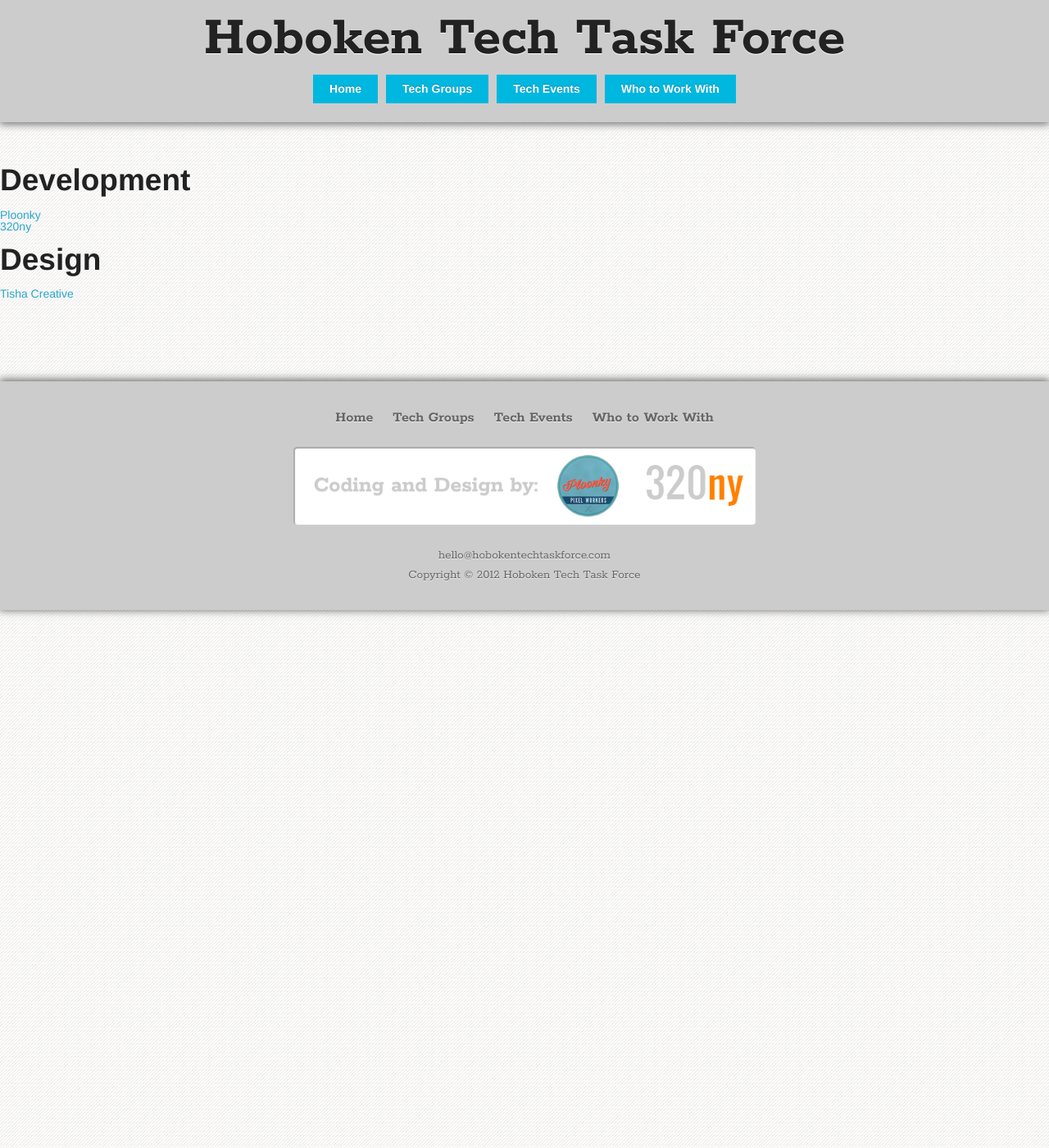
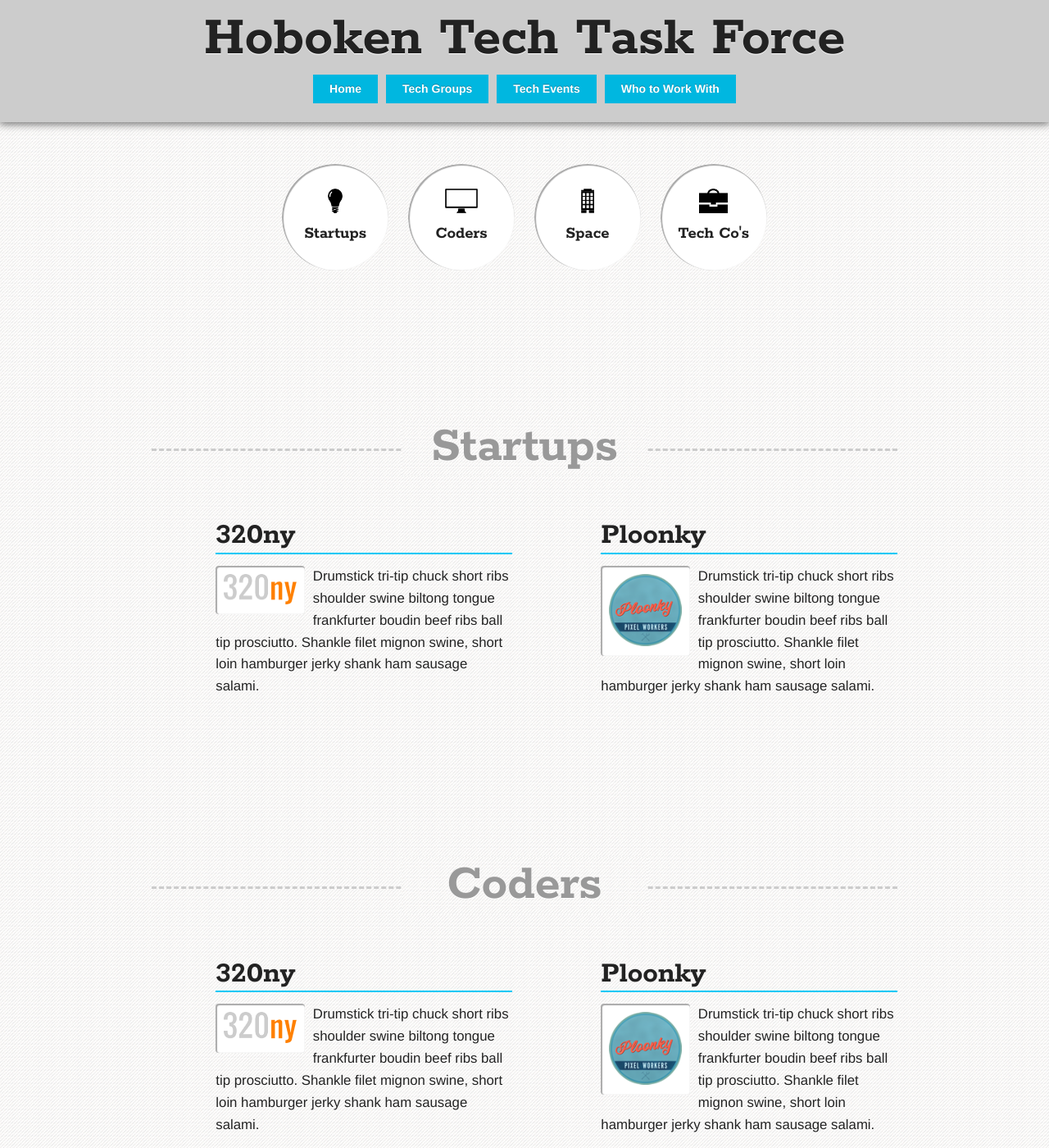
Before and after one commit to HTTF/httf.github.com, a Jekyll site: the page built from working.htm, in a window 1280 px wide and 1400 px high. Shown: the whole window at 82% size. Built offline with Jekyll 4.4.1, drawn with Linux system fonts in a browser that asks for light colours; some of the changed text lies outside the part shown.

Commit message:
styled events and who to work with pages

```diff
--- a/css/style.css
+++ b/css/style.css
@@ -77,9 +77,37 @@
 }
 
 
+/* -----------------------
+  GROUPS
+----------------------- */
+.groups-member {
+  margin-bottom: 30px;
+}
+.groups-member h2 {
+  font-family: 'Rokkitt', serif;
+  border-bottom: 2px solid #00C8F5;
+}
+.groups-member a {
+  float: left;
+  width: 30%;
+  margin-right: 10px;
+  padding: 10px;
+  background: #fff;
+  -webkit-box-shadow: inset 1px 1px 1px 1px #aaa;
+  box-shadow: inset 1px 1px 1px 1px #aaa;
+  border-radius: 4px;
+  -webkit-border-radius: 4px;
+}
+.groups-member p {
+  margin: 0;
+  padding: 0;
+}
+
+
 /* ------------------------------
   EVENTS
 ------------------------------ */
+/*
 #calendar {
   left: 25%;
   position: absolute;
@@ -112,37 +140,117 @@
   padding-bottom: 3em;
   padding-right: 0.3em;
 }
+*/
 
 
-/* -----------------------
-  GROUPS
------------------------ */
-/*
-.groups {
-  left: 25%;
-  position: absolute;
-  top: 30%;
-  width: 50%;
-}
-*/
-.groups-member {
-  margin-bottom: 30px;
-}
-.groups-member h2 {
+#calendar .event_title a {
   font-family: 'Rokkitt', serif;
   border-bottom: 2px solid #00C8F5;
+  font-size: 2.5em;
+  color: #222;
+  font-weight: bold;
 }
-.groups-member a {
-  float: left;
-  width: 30%;
-  margin-right: 10px;
-  padding-right: 10px;
+.event_line {
+  display: inline-block;
+  width: 100%;
+  margin-bottom: 40px;
 }
-.groups-member p {
-  margin: 0;
-  padding: 0;
+.event_list,
+.meta_list {
+  width: 70%;
+  padding-left: 20px;
+  border-left: 1px dashed #ccc;
+  margin-top: 10px;
+}
+.event_list {
+  margin-top: 0;
+}
+.event_list li {
+  font-size: 1.2em;
+  text-shadow: 0 1px 0 #fff;
+  list-style-type: none;
+}
+.event-info-item {
+  color: #888;
+  font-family: 'Rokkitt', serif;
+  font-size: 1.3em;
+  text-transform: uppercase;
+  font-weight: bold;
+}
+.dateTime,
+.RSVP,
+.fee {
+  font-size: 1.2em;
+  list-style-type: none;
+}
+.RSVP a {
+  color: #222;
 }
 
+
+/* ------------------------------
+  WORK WITH
+------------------------------ */
+.work-with {
+  text-align: center;
+}
+.work-with li {
+  display: inline-block;
+  height: 130px;
+  width: 130px;
+  margin: 0 10px;
+  text-align: center;
+  list-style-type: none;
+  background: #fff url("images/noise.png");
+  -webkit-box-shadow: inset 1px 1px 1px 1px #aaa;
+  box-shadow: inset 1px 1px 1px 1px #aaa;
+  border-radius: 150px;
+  -webkit-border-radius: 150px;
+}
+.work-with a:hover li {
+  background-color: #00B7E0;
+  box-shadow: none;
+  -webkit-box-shadow: none;
+}
+.work-with a:hover h3 {
+  color: #fff;
+  text-shadow: 0 -1px 0 #0085A3;
+}
+.work-with h3 {
+  display: inline-block;
+  font-size: 1.5em;
+  font-family: 'Rokkitt', serif;
+}
+.work-with img {
+  display: inline-block;
+  margin-top: 30px;
+  height: 30px;
+  vertical-align: middle;
+  text-align: center;
+}
+.work-with-headers {
+  margin-top: 200px;
+}
+.work-with-headers span {
+  display: block;
+  border-top: 3px dashed #ccc;
+}
+.work-with-headers h1 {
+  position: relative;
+  font-size: 4.5em;
+  top: -39px;
+  width: 33%;
+  margin: 0 auto;
+  padding: 0 20px;
+  text-align: center;
+  color: #999;
+  font-family: 'Rokkitt', serif;
+  background-image: url("../images/striped_lens.png");
+  text-shadow: 0 1px 0 #fff;
+}
+.work-with-headers.two-lines h1 {
+    top: -74px;
+}
 
 
 /* ------------------------------
--- a/javascript/meetup.js
+++ b/javascript/meetup.js
@@ -60,15 +60,15 @@
     text += '<div class="event_meta">';
     text += '  <ul class="meta_list">';
     text += '    <li class="dateTime">';
-    text += '      <span class="date">' + dayOfWeek[event_date.getDay()] + ' ' + monOfYear[event_date.getMonth()] + ' ' + event_date.getDate() + '</span><br>';
+    text += '      <span class="date"><span class="event-info-item">Date:</span> ' + dayOfWeek[event_date.getDay()] + ' ' + monOfYear[event_date.getMonth()] + ' ' + event_date.getDate() + '</span>';
     text += '      <span class="time">' + hourOfDay[0] + ':'+ getMinOfHour(event_date) + ' ' + hourOfDay[1] + '</span>';
     text += '    </li>';
     text += '    <li class="RSVP">';
-    text += '      <a href="' + val.event_url + '">' + val.yes_rsvp_count + formatRSVPLim(val.rsvp_limit) + ' attending </a>';
+    text += '      <span class="event-info-item">Attending:</span> <a href="' + val.event_url + '">' + val.yes_rsvp_count + formatRSVPLim(val.rsvp_limit) + '</a>';
     text += '    </li>'
     if (val.fee!=undefined){
       text += '    <li class="fee">';
-      text += '      <span>Price:</span><br>';
+      text += '      <span class="event-info-item">Price:</span>';
       text += '      <span>$'+val.fee.amount+'</span>';
       text += '    </li>'
     }
@@ -79,17 +79,17 @@
     if (val.venue!=undefined){
       var addr = formatAddress(val.venue.address_1, val.venue.city, val.venue.state);
       text += '    <li class="group_name">';
-      text += '      <a href="' + val.event_url + '">' + val.venue.name +'</a>';
+      text += '      <span class="event-info-item">Organizer:</span> <a href="' + val.event_url + '">' + val.venue.name +'</a>';
       text += '    </li>';
       text += '    <li class="group_address">';
-      text += '      <span>'+ addr +'<a href="http://maps.google.com/maps?q='+addr.replace(/ /g,"+")+'">map</a></span>';
+      text += '      <span><span class="event-info-item">Location:</span> '+ addr +'<a href="http://maps.google.com/maps?q='+addr.replace(/ /g,"+")+'">map</a></span>';
       text += '    </li>';
     }
-    text += '    <li class="group_desc">';
+    text += '    <li class="group_desc"><span class="event-info-item">About:</span> ';
     text += strip(val.description).substring(0,300)+ '...';
     text += '    </li>';
     text += '    <li class="group_host">';
-    text += '      <span>Hosted by: '+val.event_hosts[0].member_name+'</span>';
+    text += '      <span><span class="event-info-item">Host:</span> '+val.event_hosts[0].member_name+'</span>';
     text += '    </li>';
     text += '  </ul>';
   });
--- a/working.htm
+++ b/working.htm
@@ -3,8 +3,159 @@
 title: Who to Work With
 ---
 
-<h2>Development</h2>
-<a href="http://ploonky.com">Ploonky</a><br>
-<a href="http://320ny.com/">320ny</a><br>
-<h2>Design</h2>
-<a href="http://tishacreative.com">Tisha Creative</a><br>
+<div class="row">
+    <div class="twelve columns groups">
+
+		<div class="row">
+		    <div class="nine columns centered work-with">
+		    	<ul>
+		    		<a href="#startups">
+		    			<li>
+		    				<img src="images/startups.png">
+		    				<br><h3>Startups</h3>
+		    			</li>
+		    		</a>
+		    		<a href="#coders">
+		    			<li>
+		    				<img src="images/programmer.png">
+		    				<br><h3>Coders</h3>
+		    			</li>
+		    		</a>
+		    		<a href="#space">
+		    			<li>
+		    				<img src="images/office-space.png">
+		    				<br><h3>Space</h3>
+		    			</li>
+		    		</a>
+		    		<a href="#tech">
+		    			<li>
+		    				<img src="images/tech-companies.png">
+		    				<br><h3>Tech Co's</h3>
+		    			</li>
+		    		</a>
+		    	</ul>
+			</div><!-- end columns-->
+		</div><!-- end row -->
+
+		<!--
+
+		STARTUPS SECTION
+
+		-->
+
+		<div class="row" id="startups">
+		    <div class="twelve columns work-with-headers">
+		    	<span>
+		    		<h1>Startups</h1>
+		    	</span>
+		    </div><!-- end columns-->
+		</div><!-- end row -->
+
+    	<div class="row">
+			<section class="five columns offset-by-one groups-member">
+				<h2>320ny</h2>
+				<a href="http://320ny.com/" target="_blank"><img src="images/320ny-small.png" alt="320ny" title="320ny"></a>
+				<p>Drumstick tri-tip chuck short ribs shoulder swine biltong tongue frankfurter boudin beef ribs ball tip prosciutto. Shankle filet mignon swine, short loin hamburger jerky shank ham sausage salami.</p>
+			</section>
+
+			<section class="five columns offset-by-one groups-member">
+				<h2>Ploonky</h2>
+				<a href="http://ploonky.com" target="_blank"><img src="images/ploonky-small.png" alt="ploonky" title="ploonky"></a>
+				<p>Drumstick tri-tip chuck short ribs shoulder swine biltong tongue frankfurter boudin beef ribs ball tip prosciutto. Shankle filet mignon swine, short loin hamburger jerky shank ham sausage salami.</p>
+			</section>
+		</div><!-- end row -->
+
+		<!--
+
+		CODERS SECTION
+
+		-->
+
+		<div class="row" id="coders">
+		    <div class="twelve columns work-with-headers">
+		    	<span>
+		    		<h1>Coders</h1>
+		    	</span>
+		    </div><!-- end columns-->
+		</div><!-- end row -->
+
+    	<div class="row">
+			<section class="five columns offset-by-one groups-member">
+				<h2>320ny</h2>
+				<a href="http://320ny.com/" target="_blank"><img src="images/320ny-small.png" alt="320ny" title="320ny"></a>
+				<p>Drumstick tri-tip chuck short ribs shoulder swine biltong tongue frankfurter boudin beef ribs ball tip prosciutto. Shankle filet mignon swine, short loin hamburger jerky shank ham sausage salami.</p>
+			</section>
+
+			<section class="five columns offset-by-one groups-member">
+				<h2>Ploonky</h2>
+				<a href="http://ploonky.com" target="_blank"><img src="images/ploonky-small.png" alt="ploonky" title="ploonky"></a>
+				<p>Drumstick tri-tip chuck short ribs shoulder swine biltong tongue frankfurter boudin beef ribs ball tip prosciutto. Shankle filet mignon swine, short loin hamburger jerky shank ham sausage salami.</p>
+			</section>
+		</div><!-- end row -->
+
+	    <div class="row">
+			<section class="five columns offset-by-one groups-member">
+				<h2>Tisha Creative</h2>
+				<a href="http://tishacreative.com" target="_blank"><img src="images/tisha-small.png" alt="Tisha Creative" title="Tisha Creative"></a>
+				<p>Drumstick tri-tip chuck short ribs shoulder swine biltong tongue frankfurter boudin beef ribs ball tip prosciutto. Shankle filet mignon swine, short loin hamburger jerky shank ham sausage salami.</p>
+			</section>
+		</div><!-- end row -->
+
+		<!--
+
+		OFFICE SPACE SECTION
+
+		-->
+
+		<div class="row" id="space">
+		    <div class="twelve columns work-with-headers">
+		    	<span>
+		    		<h1>Space</h1>
+		    	</span>
+		    </div><!-- end columns-->
+		</div><!-- end row -->
+
+    	<div class="row">
+			<section class="five columns offset-by-one groups-member">
+				<h2>320ny</h2>
+				<a href="http://320ny.com/" target="_blank"><img src="images/320ny-small.png" alt="320ny" title="320ny"></a>
+				<p>Drumstick tri-tip chuck short ribs shoulder swine biltong tongue frankfurter boudin beef ribs ball tip prosciutto. Shankle filet mignon swine, short loin hamburger jerky shank ham sausage salami.</p>
+			</section>
+
+			<section class="five columns offset-by-one groups-member">
+				<h2>Ploonky</h2>
+				<a href="http://ploonky.com" target="_blank"><img src="images/ploonky-small.png" alt="ploonky" title="ploonky"></a>
+				<p>Drumstick tri-tip chuck short ribs shoulder swine biltong tongue frankfurter boudin beef ribs ball tip prosciutto. Shankle filet mignon swine, short loin hamburger jerky shank ham sausage salami.</p>
+			</section>
+		</div><!-- end row -->
+
+		<!--
+
+		TECH CO'S SECTION
+
+		-->
+
+		<div class="row"  id="tech">
+		    <div class="twelve columns work-with-headers">
+		    	<span>
+		    		<h1>Tech Co's</h1>
+		    	</span>
+		    </div><!-- end columns-->
+		</div><!-- end row -->
+
+    	<div class="row">
+			<section class="five columns offset-by-one groups-member">
+				<h2>320ny</h2>
+				<a href="http://320ny.com/" target="_blank"><img src="images/320ny-small.png" alt="320ny" title="320ny"></a>
+				<p>Drumstick tri-tip chuck short ribs shoulder swine biltong tongue frankfurter boudin beef ribs ball tip prosciutto. Shankle filet mignon swine, short loin hamburger jerky shank ham sausage salami.</p>
+			</section>
+
+			<section class="five columns offset-by-one groups-member">
+				<h2>Ploonky</h2>
+				<a href="http://ploonky.com" target="_blank"><img src="images/ploonky-small.png" alt="ploonky" title="ploonky"></a>
+				<p>Drumstick tri-tip chuck short ribs shoulder swine biltong tongue frankfurter boudin beef ribs ball tip prosciutto. Shankle filet mignon swine, short loin hamburger jerky shank ham sausage salami.</p>
+			</section>
+		</div><!-- end row -->
+
+    </div><!-- end columns-->
+</div><!-- end row -->
```
Also changed, not shown: events.htm (+6 -2 lines), groups.htm (+5 -5 lines), images/noise.png (added), images/office-space.png (added), images/programmer.png (added), images/startups.png (added), images/tech-companies.png (added), images/tisha-small.png (added), 1 other file.
